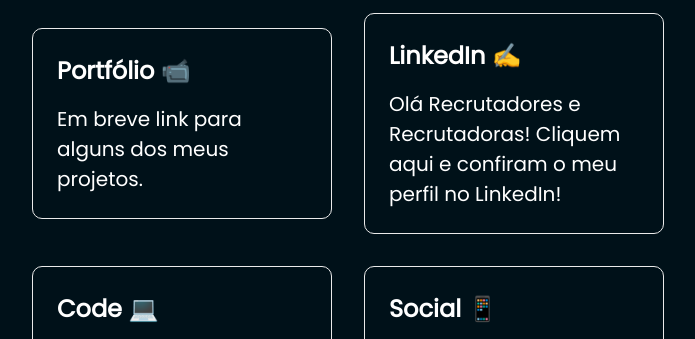
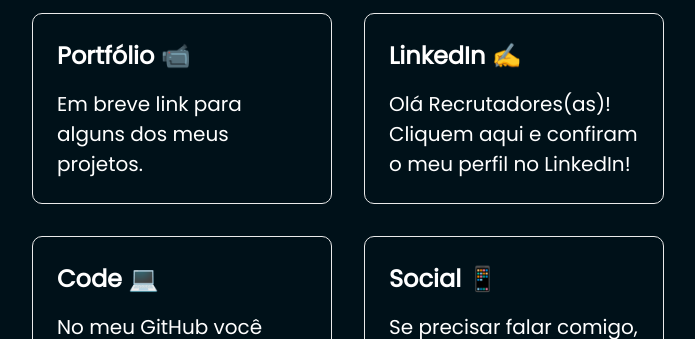
Before and after one commit to victorodev/victorodev.github.io, a plain HTML site: page index.html in a window 1280 px wide. Shown: the part 417-756 px from the top of the page, without its empty margins (292-987 px from the left). Drawn offline with Linux system fonts and the light colour scheme.

Commit message:
Update index.html

```diff
--- a/index.html
+++ b/index.html
@@ -31,7 +31,7 @@
 
           <a href="https://tabnews.com.br/victorodev" class="card">
             <h2>LinkedIn &#9997;</h2>
-            <p>Olá Recrutadores e Recrutadoras! Cliquem aqui e confiram o meu perfil no LinkedIn!</p>
+            <p>Olá Recrutadores(as)! Cliquem aqui e confiram o meu perfil no LinkedIn!</p>
           </a>
 
           <a
```
